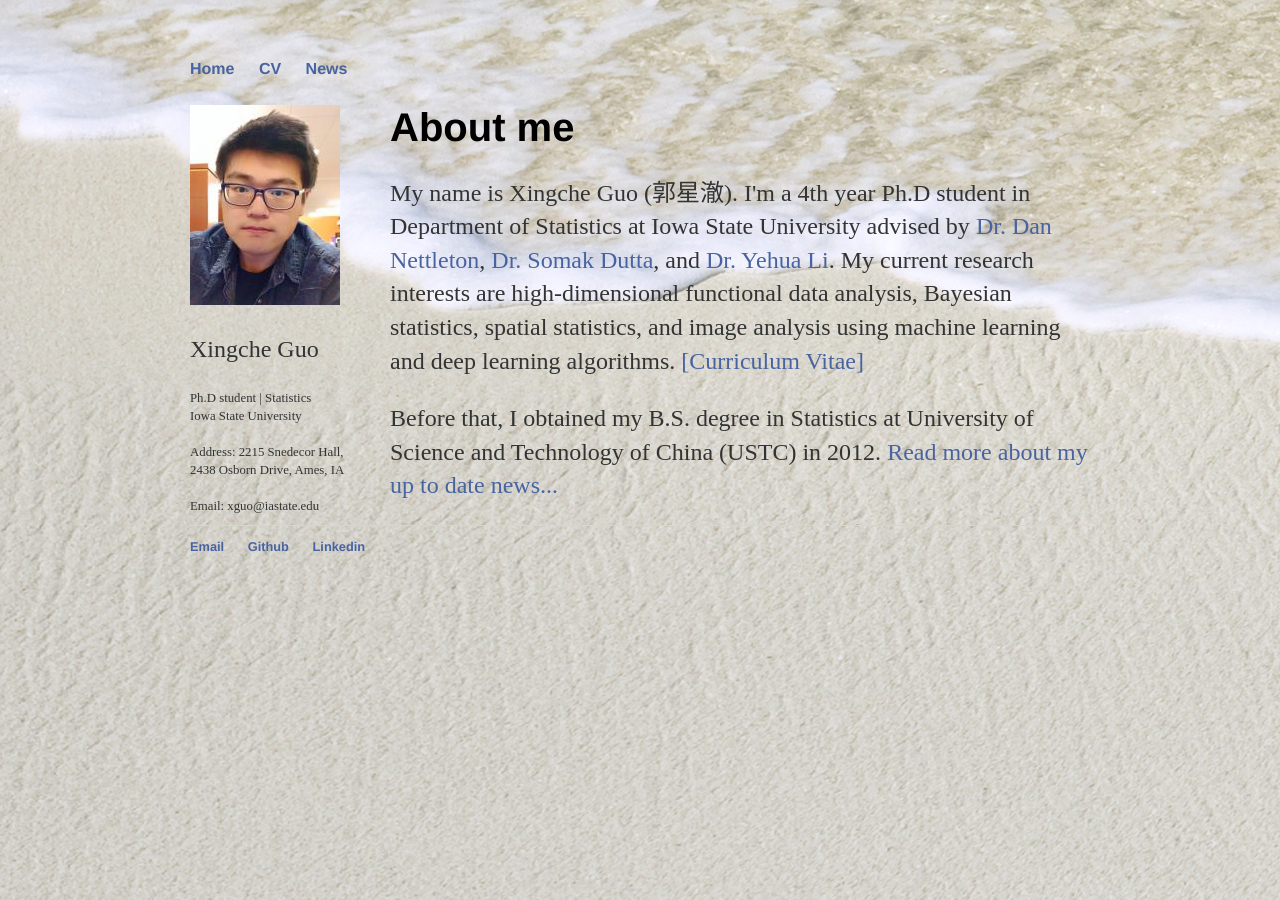
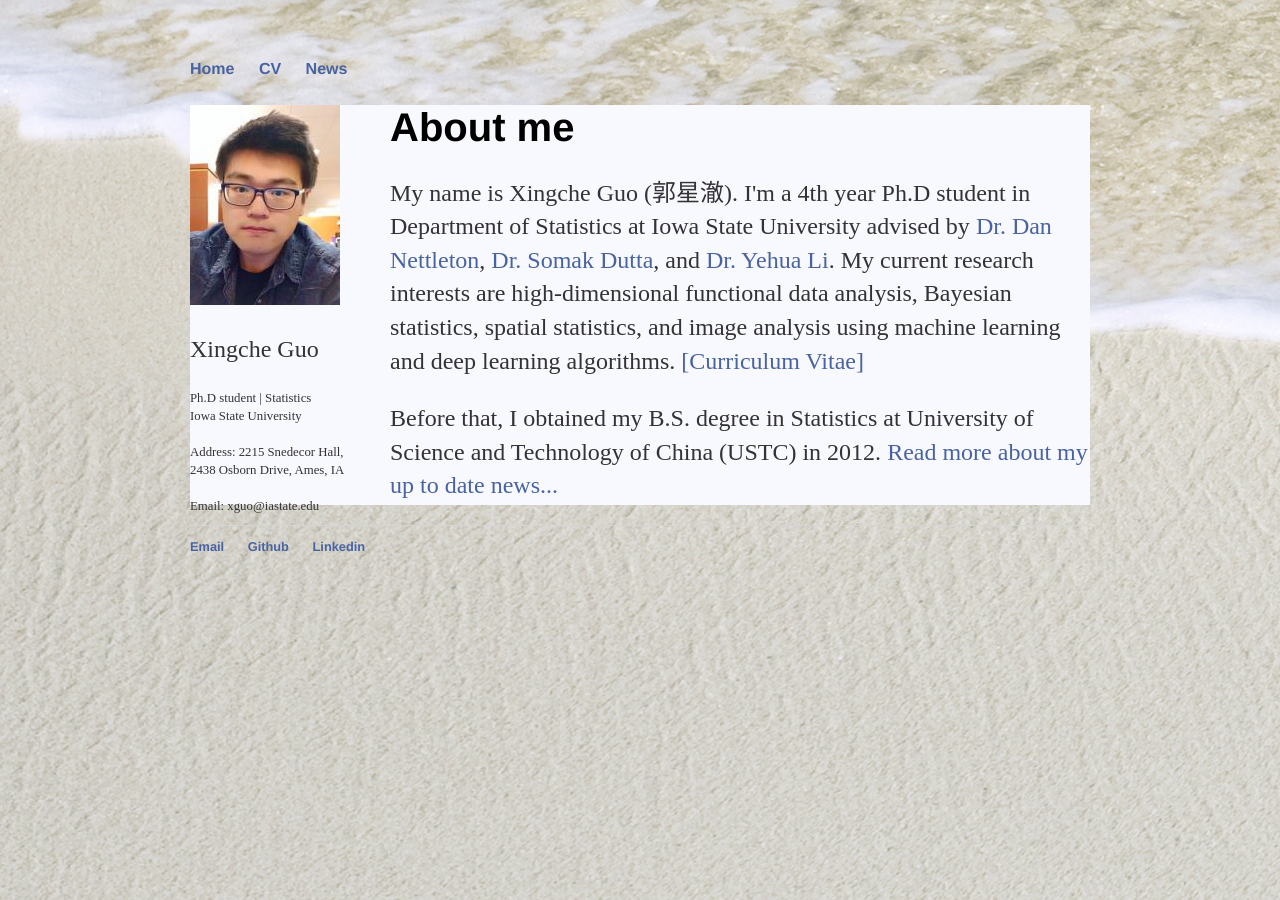
Before and after one commit to xingcheg/xingcheg.github.io, a Jekyll site: the page built from index.html, in a window 1280 px wide. Built offline with Jekyll 4.4.1, drawn with Linux system fonts in a browser that asks for light colours.

Commit message:
Update main.css

```diff
--- a/css/main.css
+++ b/css/main.css
@@ -51,6 +51,7 @@ body {
   height: 400px;
   margin: 20px auto;
   position: relative;
+  background-color: #F8F8FF;
 }
 .leftbox {
   width: 200px;  /*左侧固定宽度值*/
```
